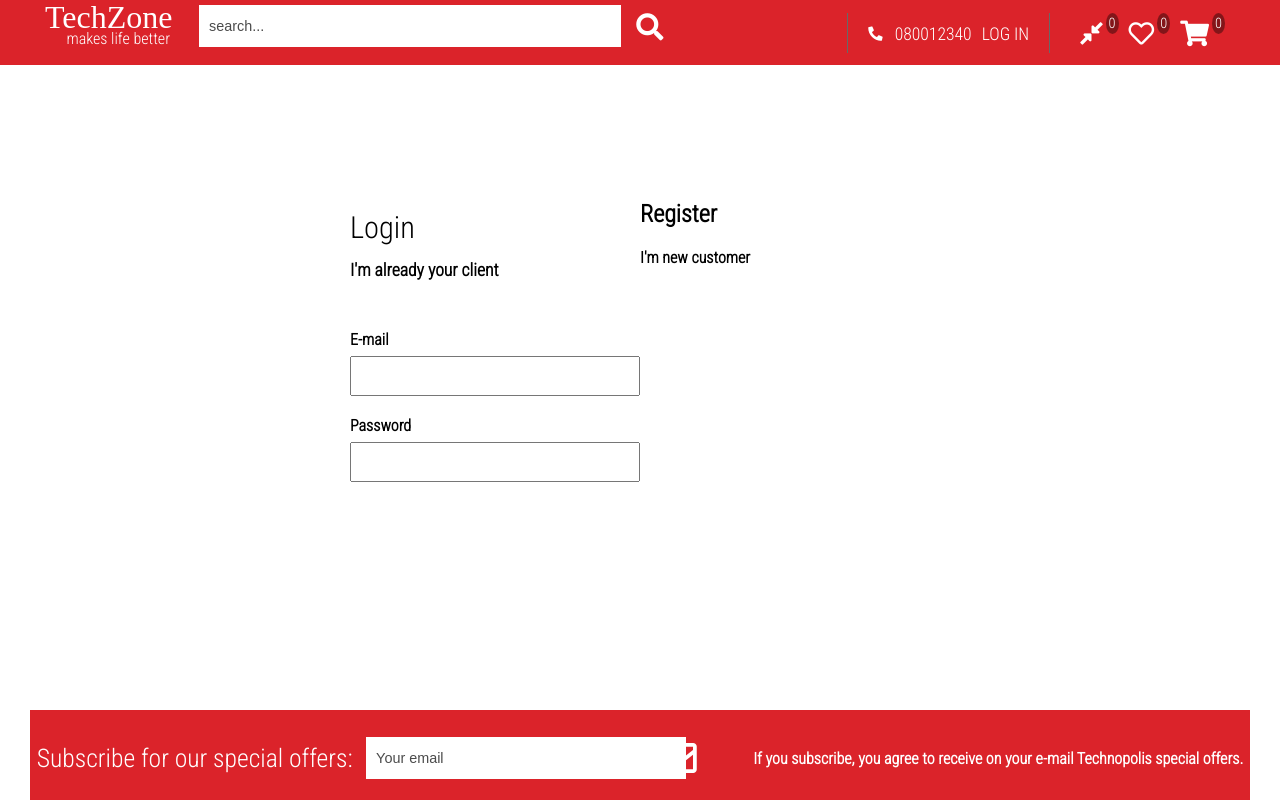
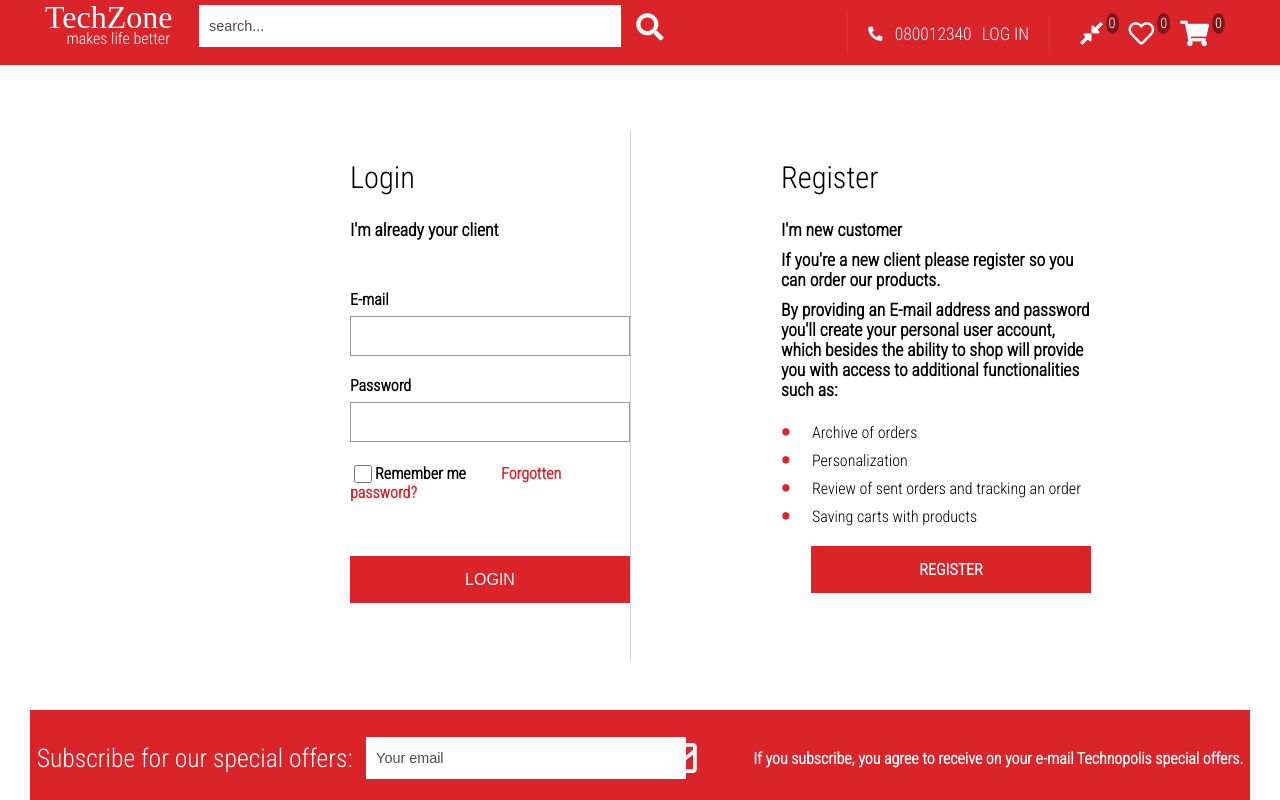
Before and after one commit to dbegogow/TechZone, an Angular app in the folder tech-zone/: page /login in a window 1280 px wide. Shown: the top 800 px of the page. Built offline with nearby package versions, Linux system fonts and the light colour scheme; a web font is replaced by a local one.

Commit message:
Implement login page markup

```diff
--- a/tech-zone/src/app/components/login/login.component.css
+++ b/tech-zone/src/app/components/login/login.component.css
@@ -1,52 +1,121 @@
 .container {
-    padding: 180px 200px 40px 200px;
+    padding: 130px 200px 40px 200px;
     display: flex;
     justify-content: space-between;
     height: 700px;
     font-weight: 600;
 }
 
-.container .login-container {
+.container .form-container {
     width: 100%;
 }
 
-.container .login-container h2 {
+.container .form-container:not(:last-child) {
+    border-right: 1px solid #D6D6D6;
+}
+
+.container .form-container h2 {
     margin-top: 30px;
-    margin-bottom: 15px;
     font-size: 1.9rem;
     font-weight: 300;
     padding-left: 150px;
 }
 
-.container .login-container p {
+.container .form-container p {
     margin: 0;
     padding-left: 150px;
     font-size: 1.1rem;
+    margin-top: 10px    ;
 }
 
-.container .login-container .form {
+.container .form-container .form {
     padding-left: 150px;
     margin-top: 50px;
 }
 
-.container .login-container .form .form-control {
+.container .form-container .form .form-control {
     display: flex;
     flex-direction: column;
     margin-bottom: 20px;
 }
 
-.container .login-container .form .form-control label {
+.container .form-container .form .form-control label {
     margin-bottom: 7px;
 }
 
-.container .login-container .form .form-control input {
+.container .form-container .form .form-control input {
     height: 40px;
     outline: none;
     cursor: default;
     padding: 5px 10px;
     font-size: 1rem;
+    width: 280px;
+    border: 1px solid #969696;
 }
 
-.container .register-container {
-    width: 100%;
+.container .form-container .form input[name=remember] {
+    width: 18px;
+    height: 18px;
 }
+
+.container .form-container .form label[for=remember] {
+    font-size: 1rem;
+    position: relative;
+    bottom: 4px;
+    margin-right: 35px;
+}
+
+.container .form-container .form a {
+    position: relative;
+    bottom: 4px;
+    color: #DB232A;
+}
+
+.container .form-container .form input[type=submit]{
+    display: block;
+    margin-top: 50px;
+    width: 280px;
+    height: 47px;
+    font-size: 1rem;
+    text-transform: uppercase;
+    color: #FFF;
+    background: #DB232A;
+    border: none;
+}
+
+.container .form-container ul {
+    padding-left: 181px;
+    font-weight: 300;
+    list-style: none;
+    margin-top: 8px;
+    margin-bottom: 26px;
+}
+
+.container .form-container ul li {
+    margin-bottom: -10px;
+}
+
+.container .form-container ul li::before {
+    content: "\2022";
+    color: #DB232A;
+    font-weight: bold;
+    display: inline-block;
+    width: 1em;
+    margin-left: -1em;
+    font-size: 2rem;
+    position: relative;
+    top: 6px;
+}
+
+.container .form-container .btn-register {
+    background: #DB232A;
+    color: #FFF;
+    display: block;
+    width: 280px;
+    height: 47px;
+    font-size: 1rem;
+    text-transform: uppercase;
+    text-align: center;
+    margin-left: 180px;
+    padding-top: 14px;
+}
--- a/tech-zone/src/app/components/login/login.component.html
+++ b/tech-zone/src/app/components/login/login.component.html
@@ -1,5 +1,5 @@
 <div class="container">
-    <div class="login-container">
+    <div class="form-container">
         <h2>Login</h2>
         <p>I'm already your client</p>
         <form class="form">
@@ -11,10 +11,24 @@
                 <label for="password">Password</label>
                 <input type="password" name="password">
             </div>
+            <input type="checkbox" name="remember">
+            <label for="remember">Remember me</label>
+            <a routerLink="/">Forgotten password?</a>
+            <input type="submit" value="Login">
         </form>
     </div>
-    <div class="register-container">
+    <div class="form-container">
         <h2>Register</h2>
         <p>I'm new customer</p>
+        <p>If you're a new client please register so you can order our products.</p>
+        <p>By providing an E-mail address and password you'll create your personal user account, which besides the
+            ability to shop will provide you with access to additional functionalities such as:</p>
+        <ul>
+            <li>Archive of orders</li>
+            <li>Personalization</li>
+            <li>Review of sent orders and tracking an order</li>
+            <li>Saving carts with products</li>
+        </ul>
+        <a routerLink="/register" class="btn-register">Register</a>
     </div>
 </div>
```
